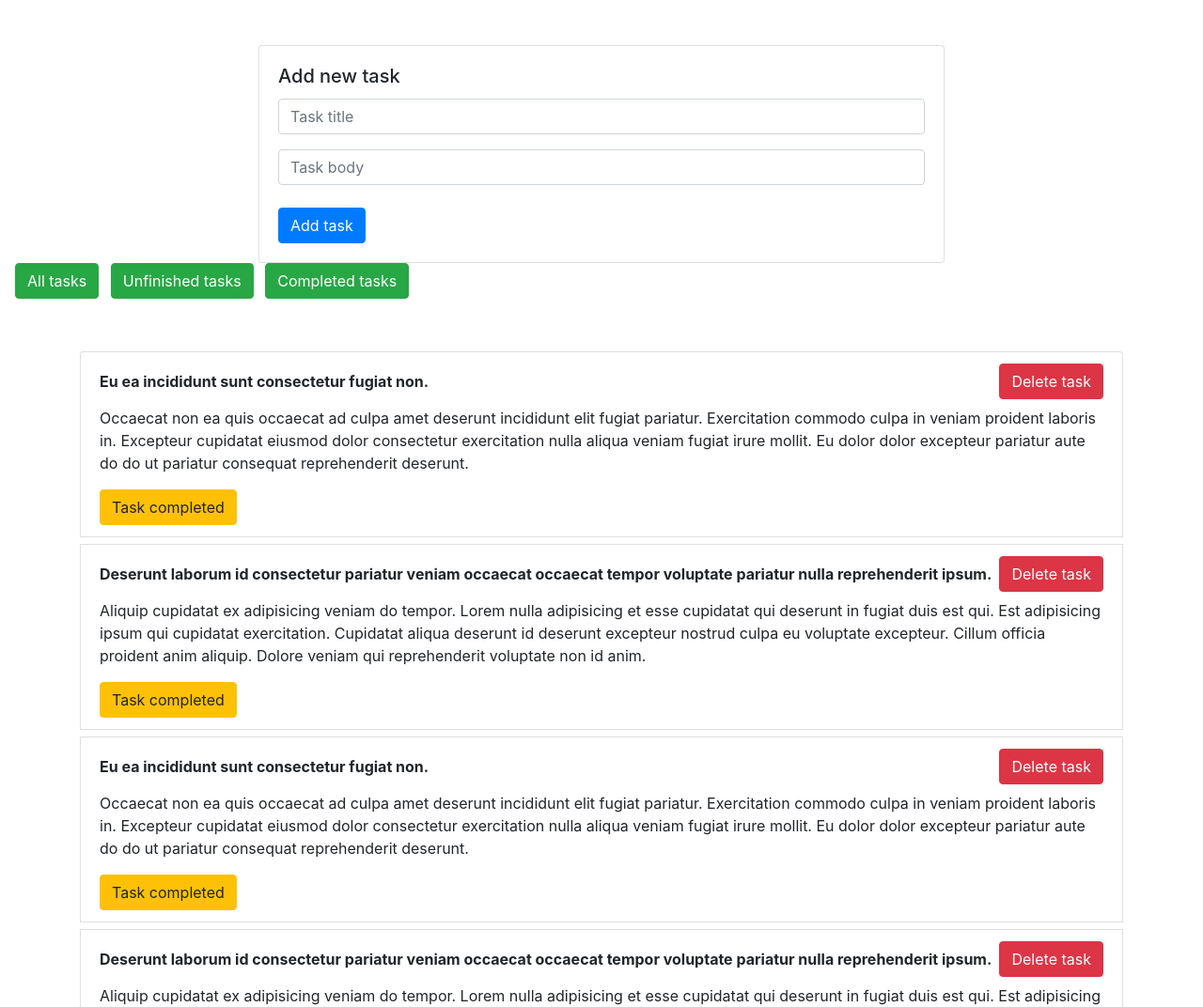
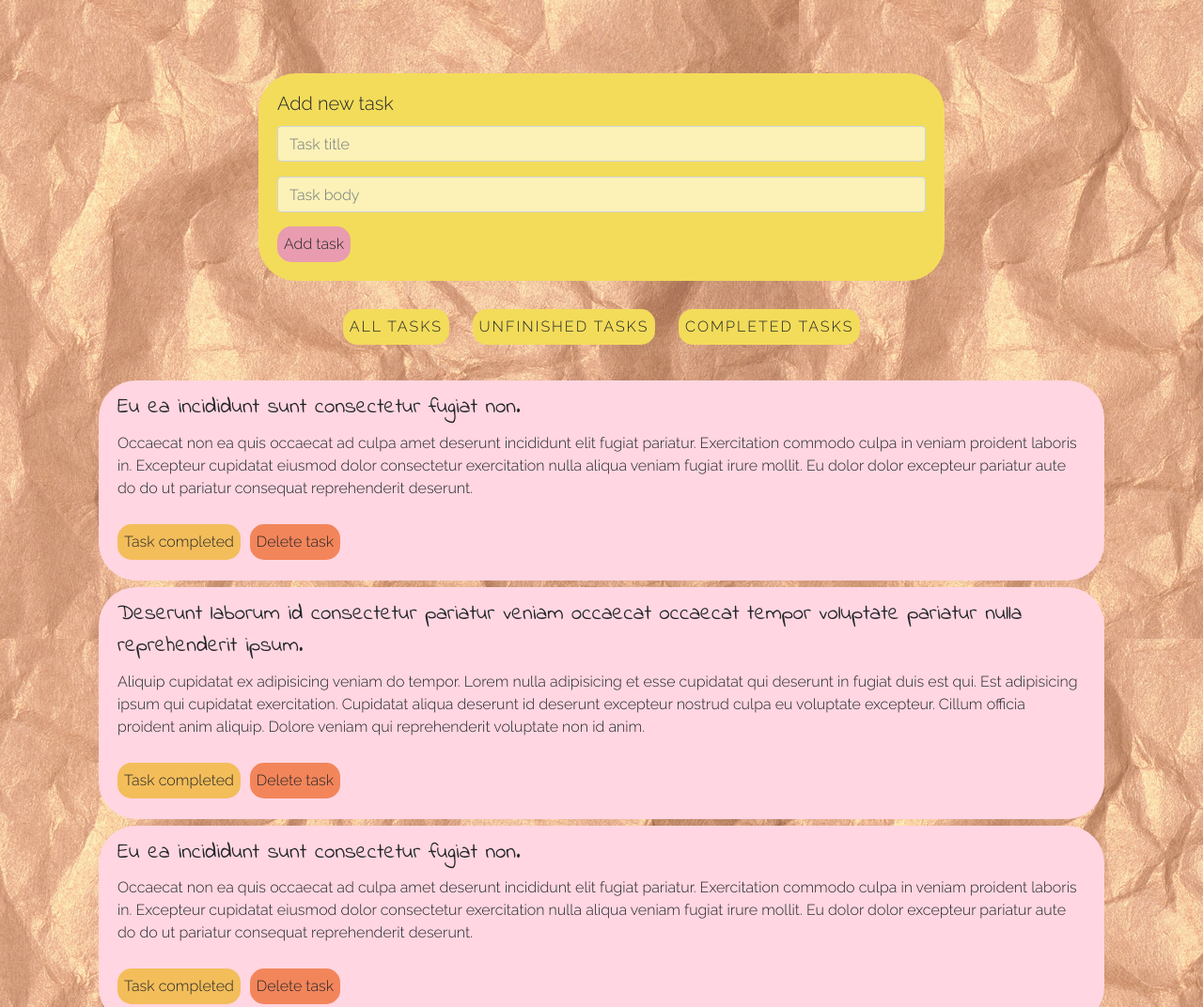
Before and after one commit to SunSof/vanillajs_todolist, a plain HTML site: page todolist.html in a window 1280 px wide. Shown: the top 1072 px of the page at 94% size. Drawn offline with nearby package versions, Linux system fonts and the light colour scheme.

Commit message:
Add style

```diff
--- a/todolist.css
+++ b/todolist.css
@@ -1,3 +1,80 @@
+.b-todo {
+  padding: 30px;
+  background: url("img.jpg") rgba(253, 180, 180, 0.466);
+  background-blend-mode: lighten;
+  z-index: -1;
+}
+.card {
+  background: rgb(243, 220, 90);
+  border-radius: 40px;
+  border: none;
+}
+
+.form-control {
+  background: rgb(252, 241, 183);
+  font-family: "Raleway", sans-serif;
+}
+
+
+.list-group-item {
+  background-color: rgb(255, 214, 225);
+  z-index: 1;
+  border-radius: 40px;
+  border: none;
+}
+.list-group-item:first-child {
+  border-radius: 40px;
+}
+.list-group-item:last-child {
+  border-radius: 40px;
+}
+.list-group {
+  padding: 20px;
+}
 .color {
   background-color: rgb(253, 255, 140);
+  z-index: 2;
 }
+
+
+
+.span-text {
+  font-family: "Indie Flower";
+  font-size: 23px;
+}
+.p-text {
+  font-family: "Raleway", sans-serif;
+}
+.card-title {
+  font-family: "Raleway", sans-serif;
+}
+
+
+
+.btn-all {
+  text-align: center;
+  padding-top: 20px;
+}
+.btn {
+  padding: 7px;
+  border-radius: 15px;
+  border: none;
+  font-family: "Raleway", sans-serif;
+}
+.btn-sort {
+  background: rgb(243, 220, 90);
+  text-transform: uppercase;
+  letter-spacing: 2px;
+  margin: 10px;
+}
+.btn-add-task {
+  margin-top: 15px;
+  background: rgb(233, 156, 175);
+}
+.delete-btn {
+  background: rgb(243, 133, 90);
+  margin: 10px;
+}
+.btn-warning {
+  background: rgb(243, 189, 90);
+}
--- a/todolist.html
+++ b/todolist.html
@@ -1,9 +1,13 @@
 <!DOCTYPE html>
-<html lang="en">
+<html>
   <head>
     <meta charset="UTF-8" />
     <meta name="viewport" content="width=device-width, initial-scale=1.0" />
     <meta http-equiv="X-UA-Compatible" content="ie=edge" />
+    <link
+      href="https://fonts.googleapis.com/css2?family=Indie+Flower&family=Raleway:wght@300&display=swap"
+      rel="stylesheet"
+    />
     <link
       rel="stylesheet"
       type="text/css"
@@ -16,6 +20,7 @@
     <title>Todo List</title>
   </head>
   <body>
+    <div class="container-fluid b-todo">
       <div class="form-section mt-5">
         <div class="container">
           <div class="row">
@@ -38,7 +43,7 @@
                       class="form-control mt-3"
                       placeholder="Task body"
                     />
-                  <button type="submit" class="btn btn-primary mt-4">
+                    <button type="submit" class="btn-add-task btn">
                       Add task
                     </button>
                   </form>
@@ -48,18 +53,21 @@
           </div>
         </div>
       </div>
-    <button class="btn-all-tasks">
+      <div class="btn-all">
+        <button class="btn-all-tasks btn-sort">
           All tasks
         </button>
-    <button class="btn-unfinished">
+        <button class="btn-unfinished btn-sort">
           Unfinished tasks
         </button>
-    <button class="btn-finished">
+        <button class="btn-finished btn-sort">
           Completed tasks
         </button>
-    <div class="tasks-list-section mt-5">
+      </div>
+      <div class="tasks-list-section">
         <div class="container">
           <ul class="list-group"></ul>
+        </div>
       </div>
     </div>
     <script src="todolist.js"></script>
--- a/todolist.js
+++ b/todolist.js
@@ -48,11 +48,11 @@ const tasks = [
 
   //btn
   const btnAll = document.querySelector(".btn-all-tasks");
-  btnAll.classList.add("btn", "btn-success", "ml-3");
+  btnAll.classList.add("btn");
   const btnUnfinished = document.querySelector(".btn-unfinished");
-  btnUnfinished.classList.add("btn", "btn-success", "ml-2", "unfinished");
+  btnUnfinished.classList.add("btn", "unfinished");
   const btnCompleted = document.querySelector(".btn-finished");
-  btnCompleted.classList.add("btn", "btn-success", "ml-2", "finished");
+  btnCompleted.classList.add("btn", "finished");
 
   //events
   renderAllTasks(objOfTasks);
@@ -111,29 +111,29 @@ const tasks = [
 
     const span = document.createElement("span");
     span.textContent = title;
-    span.style.fontWeight = "bold";
+    span.classList.add("span-text");
 
     const deleteBtn = document.createElement("button");
     deleteBtn.textContent = "Delete task";
-    deleteBtn.classList.add("btn", "btn-danger", "ml-auto", "delete-btn");
+    deleteBtn.classList.add("btn","delete-btn");
 
     const performedBtn = document.createElement("button");
     performedBtn.textContent = "Task completed";
     performedBtn.classList.add(
       "btn",
       "btn-warning",
-      "mr-auto",
       "performed-btn"
     );
 
     const article = document.createElement("p");
     article.textContent = body;
-    article.classList.add("mt-2", "w-100");
+    article.classList.add("mt-2", "w-100", "p-text");
 
     li.appendChild(span);
-    li.appendChild(deleteBtn);
     li.appendChild(article);
     li.appendChild(performedBtn);
+    li.appendChild(deleteBtn);
+
 
     if (completed) {
       li.classList.add("color");
```
Also changed, not shown: img.jpg (added). Lines whose indentation alone changed are shown as unchanged.
